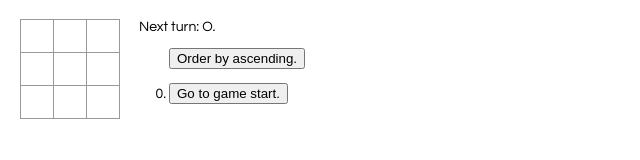
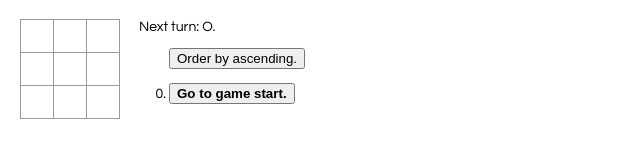
Before and after one commit to devlorraine/React-Tutorial-TicTacToe, a React app: page / in a window 1280 px wide. Shown: the full height of the page, 0-640 px from the left. Built offline with nearby package versions, Linux system fonts and the light colour scheme.

Commit message:
Current turn in moves list now bolded using 'current' CSS class.

```diff
--- a/src/index.css
+++ b/src/index.css
@@ -48,3 +48,7 @@
 .game-info {
   margin-left: 20px;
 }
+
+.current {
+  font-weight: bold;
+}
--- a/src/index.js
+++ b/src/index.js
@@ -1,8 +1,6 @@
 /*
 * TODO:
-* 1 - Bold current move in turn list.
-* 2 - Highlight winning line when game is won.
-* 3 - Detect stalemate and display message.
+* 1 - Highlight winning line when game is won.
 */
 
 import React, {useState} from 'react';
@@ -120,7 +118,7 @@ const Game = () => {
 
     return (
       <li key={index}>
-        <button onClick={() => jumpTo(index)}>{desc}</button>
+        <button class = {index===stepNum ? "current" : "null"} onClick={() => jumpTo(index)}>{desc}</button>
       </li>
     );
   });
```
Lines whose indentation alone changed are shown as unchanged.
